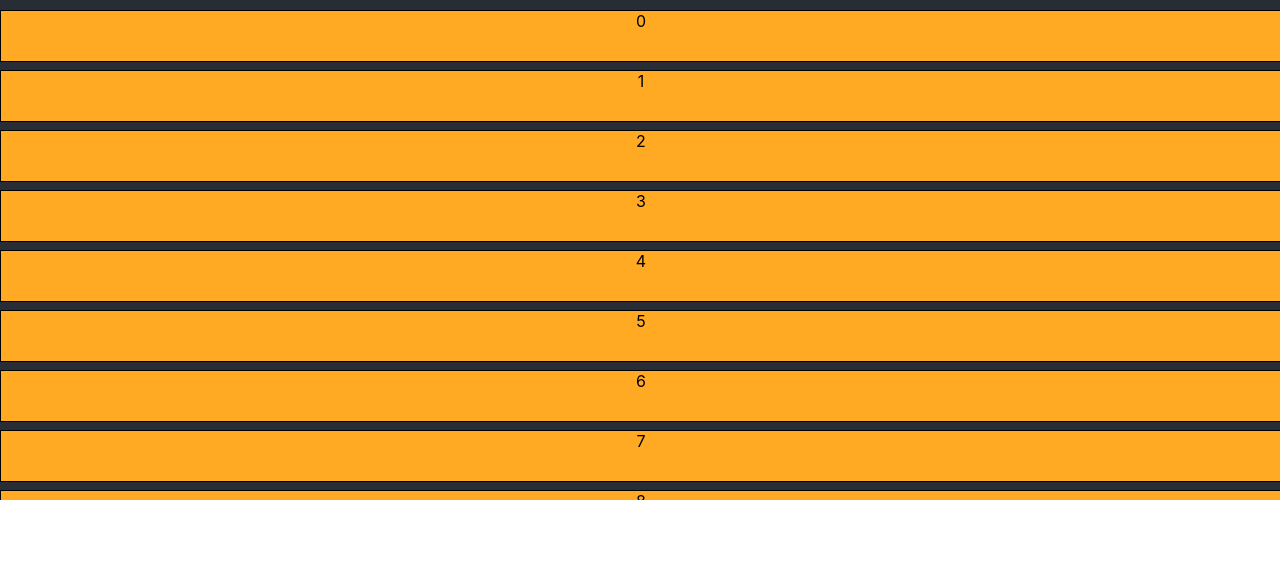
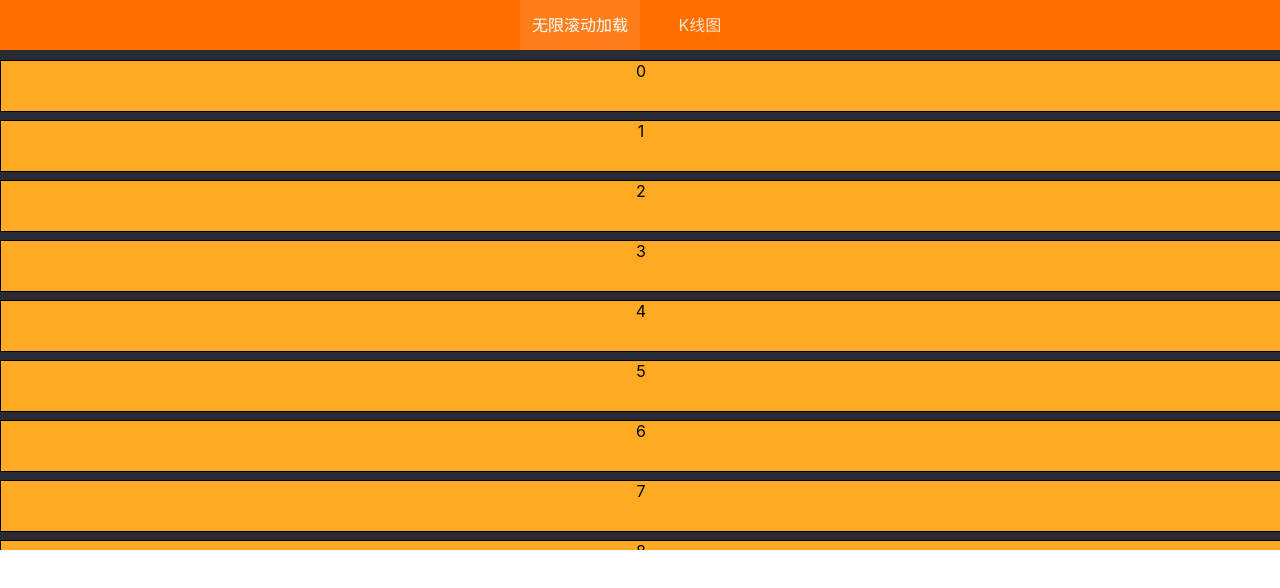
Before and after one commit to XingGuoZM/FE-blog, a React (Create React App) app in the folder 恒生笔试题/react600570/: page / in a window 1280 px wide. Shown: the top 588 px of the page. Built offline with nearby package versions, Linux system fonts and the light colour scheme.

Commit message:
整体调整

```diff
--- a/恒生笔试题/react600570/src/App.css
+++ b/恒生笔试题/react600570/src/App.css
@@ -11,3 +11,23 @@ html,body,#root{
   justify-content: space-around; */
   background-color: #282c34;
 }
+.head{
+  width:100%;
+  height:50px;
+  background-color:#ff6f00;
+  color:rgba(255,255,255,.8);
+  display: flex;
+  justify-content: center;
+}
+.nav{
+  width:100px;
+  height:100%;
+  padding-left:10px;
+  padding-right:10px;
+  line-height:50px;
+}
+.nav:hover{
+  cursor: pointer;
+  background-color:#ff7d1a;
+  color:#fff;
+}
--- a/恒生笔试题/react600570/src/App.js
+++ b/恒生笔试题/react600570/src/App.js
@@ -1,4 +1,4 @@
-import React from 'react';
+import React,{useState, useEffect} from 'react';
 import './App.css';
 // 表格瀑布流组件
 import WaterFall from './components/waterfall'
@@ -7,12 +7,25 @@ import KCanvas from './components/kcanvas'
 
 //无限加载演示
 import ScrollList from './components/scrollList/index'
+
+const kcanvas='k'
+const waterfall='w'
 function App() {
+  const [flag,setFlag]=useState(0)
+  useEffect(()=>{
+    setFlag(waterfall)
+  },[])
+  const activeStyle={
+    backgroundColor:'#ff7d1a',
+    color:'#fff'
+  }
   return (
     <div className="App">
-      <ScrollList></ScrollList>
-      {/* <WaterFall></WaterFall> */}
-      {/* <KCanvas></KCanvas> */}
+      <header className="head">
+        <div className='nav' style={flag===waterfall?activeStyle:null} onClick={()=>setFlag(waterfall)}>无限滚动加载</div>
+        <div className='nav' style={flag===kcanvas?activeStyle:null} onClick={()=>setFlag(kcanvas)}>K线图</div>
+      </header>
+      {flag===kcanvas?<KCanvas></KCanvas>:<ScrollList></ScrollList>}
     </div>
   );
 }
--- a/恒生笔试题/react600570/src/components/kcanvas.js
+++ b/恒生笔试题/react600570/src/components/kcanvas.js
@@ -1,5 +1,5 @@
 import React from 'react'
-import throttle from '../util/throttle'
+// import throttle from '../util/throttle'
 class KCanvas extends React.Component{
 
     constructor(props){
@@ -9,49 +9,49 @@ class KCanvas extends React.Component{
             ctx:null
         }
     }
-    clearCanvas() {
-        const{ctx,canvas}=this.state
-        ctx.clearRect(0, 0, canvas.width, canvas.height);
-    }
-    drawRect(){
+    drawLine(arr,linecolor) {
         const {ctx}=this.state
-        ctx.rect(20,20,150,100);
-        ctx.fillStyle="green";
-        ctx.stroke();
-    }
-    drawLine(left,top){
-        const{ctx,canvas}=this.state
-        // 纵轴
         ctx.beginPath();
-        ctx.lineWidth = 1;
+        ctx.strokeStyle = linecolor;
         ctx.setLineDash([1, 1]);
-        ctx.moveTo(left, 0);
-        ctx.lineTo(left, 400);
+        ctx.moveTo(arr[0][0],arr[0][1]);
+        for (let i=1; i<arr.length; i++) {
+            ctx.lineTo(arr[i][0],arr[i][1]);
+        }
         ctx.stroke();
         ctx.closePath();
-        // 横轴
-        ctx.beginPath();
-        ctx.lineWidth = 1;
-        ctx.setLineDash([0.5, 1]);
-        ctx.moveTo(0,top)
-        ctx.lineTo(400,top);
-        ctx.stroke();
-        ctx.closePath();
+    }
+    drawTab(width) {
+        for(let i=0; i<90; i++) {
+            for (let j=1; j<6; j++) {
+                this.drawLine([ [7*i,100*j], [7*i+5,100*j] ], "#efefef");
+                this.drawLine([ [100*j,7*i], [100*j,7*i+5] ], "#efefef");
+            }
+        }
+    }
+    moveEvent() {
+        const {ctx,canvas}=this.state
+        window.onmousemove = (e)=> {
+            if (e.target.id === "myCanvas") {
+                const rect = canvas.getBoundingClientRect()
+                const x = (e.clientX - rect.left) * canvas.width / rect.width
+                const y = (e.clientY - rect.top) * canvas.height / rect.height
+                ctx.clearRect(0, 0, canvas.width, canvas.height);
+                this.drawTab(600);
+                this.drawLine([ [0,y], [600,y] ], "#ccc");
+                this.drawLine([ [x,0], [x,600] ], "#ccc");
+            }
+        };
     }
     componentDidMount(){
         const ctx = document.getElementById('myCanvas').getContext('2d');
         const canvas=document.getElementById('myCanvas')
-        this.setState({ctx,canvas})
-        document.getElementById('myCanvas').addEventListener('mousemove',(e)=>{
-            const rect = canvas.getBoundingClientRect()
-            const x = (e.clientX - rect.left) * canvas.width / rect.width
-            const y = (e.clientY - rect.top) * canvas.height / rect.height
-            this.clearCanvas()
-            this.drawLine(x,y)
+        this.setState({ctx,canvas},()=>{
+            this.moveEvent()
         })
     }
     render(){
-        return<canvas id='myCanvas' style={{width:'400px',height:'400px',backgroundColor:'#fff',marginTop:'50px',marginBottom:'50px'}}></canvas>
+        return<canvas id='myCanvas' style={{width:'100%',height:'500px',backgroundColor:'#fff',marginTop:'50px',marginBottom:'50px'}}></canvas>
     }
 }
 
--- a/恒生笔试题/react600570/src/components/scrollList/index.js
+++ b/恒生笔试题/react600570/src/components/scrollList/index.js
@@ -4,17 +4,29 @@ class ScrollList extends React.Component{
     constructor(props){
         super(props);
         this.state={
+            listDom:[],
             listData:[],
             listHeight:1000,
             currPage:1,
+            currData:[],
             preDistance:0
-            // ratio:1
         }
     }
     componentWillMount(){
+        // dom数量
         let arr=[]
         for(let i=0;i<20;i++){ arr.push(i) }
-        this.setState({listData:arr})
+        this.setState({listDom:arr})
+        this.getData();
+    }
+    getData(pageNum,pageSize){
+        //模拟数据
+        let data=[]
+        const{listData}=this.state
+        let all=JSON.parse(JSON.stringify(listData))
+        for(let i=0;i<20;i++){ data.push(i+(this.state.currPage-1)*20) }
+        all.push(data)
+        this.setState({currData:data,listData:all})
     }
     componentDidMount(){
         document.getElementById('list').addEventListener('scroll',this.handleScroll)
@@ -24,26 +36,32 @@ class ScrollList extends React.Component{
         // 滚动方向
         const scrollDirection = distance-this.state.preDistance
         this.setState({preDistance:distance})
-        //
-        // console.log(distance,this.state.currPage*700,scrollDirection)
         // 向下滑动
         if(distance>=700*this.state.currPage && scrollDirection>0){
             let currPage=this.state.currPage+1
             let listHeight=this.state.listHeight+1000
-            this.setState({listHeight,currPage})
+            let currData=this.state.listData[currPage-2]
+            this.setState({listHeight,currPage,currData})
+            this.getData()
         }
         // 向上滑动
        if (distance<=700*(this.state.currPage-1)&&scrollDirection<0){
             let currPage=(this.state.currPage-1<1)?1:(this.state.currPage-1)
-            this.setState({currPage})
+            let currData=this.state.listData[currPage-1]
+            this.setState({currPage,currData})
        }
     }
+    renderDom(listDom,currPage,currData){
+        return listDom.map(item=><div className='cell' style={{top:item*60+10+(currPage-1)*700+'px'}} key={item}>
+            {currData[item]}
+            </div>)
+    }
     render(){
-        let {listHeight,currPage}=this.state
-        let rows=this.state.listData.map(item=><div className='cell' style={{top:item*60+10+(currPage-1)*700+'px'}} key={item}>{item}</div>)
+        let {listHeight,currPage,listDom,currData}=this.state
+
         return(<div className="listWrapper" id='list'>
             <div className='list' style={{height:listHeight+'px'}}>
-                {rows}
+                {this.renderDom(listDom,currPage,currData)}
             </div>
         </div>)
     }
```
Also changed, not shown: 恒生笔试题/react600570/src/components/waterfall.js (line endings or trailing spaces), 1 other file (tests, documents, lock files or other folders).
